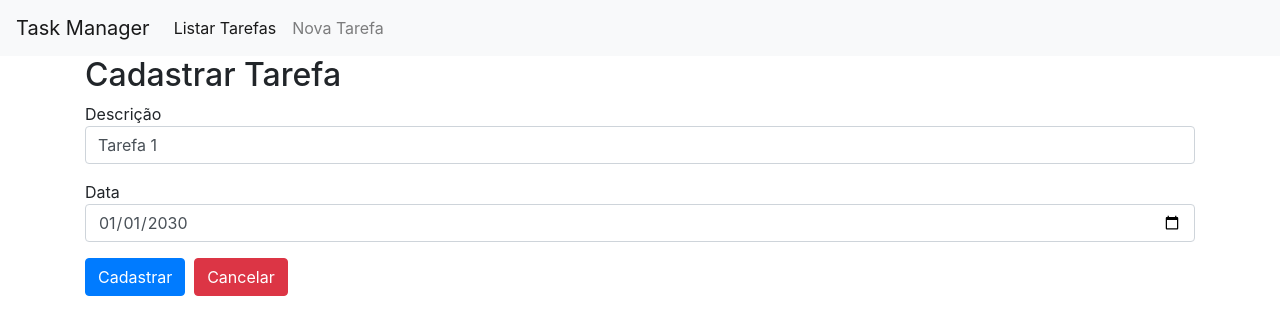
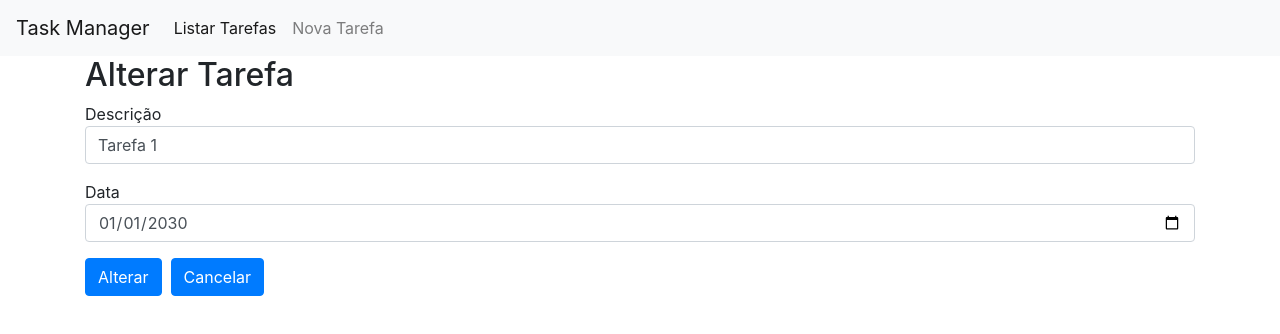
Before and after one commit to vagnersantosdasilva/taskmanager-frontend, a React (Create React App) app: page /form/1 in a window 1280 px wide. Shown: the top 334 px of the page. Built offline with nearby package versions, Linux system fonts and the light colour scheme.

Commit message:
Implementando botao cancelar cadastro no form

```diff
--- a/src/components/TaskForm.js
+++ b/src/components/TaskForm.js
@@ -12,7 +12,8 @@ class TaskForm extends Component {
                 description:"",
                 whenToDo:""
             },
-            redirect:false
+            redirect:false,
+            buttonName:"Cadastrar"
         }
 
         this.onSubmitHandler = this.onSubmitHandler.bind(this);
@@ -26,7 +27,7 @@ class TaskForm extends Component {
 
         if (editId){ //modo de edição
             const task  = TaskService.load(~~editId)// editId convertido para inteiro
-            this.setState ({task :task} );
+            this.setState ({task :task , buttonName:"Alterar"} );
             console.log("task carregada :"+task.description +" / "+task.whenToDo);
         }
 
@@ -54,7 +55,7 @@ class TaskForm extends Component {
             <div>
 
                 <div className="container">
-                    <h2>Cadastrar Tarefa </h2>
+                    <h2>{this.state.buttonName} Tarefa </h2>
                         <form onSubmit={this.onSubmitHandler}>
                             <div className="form-group">
                                 <labal hrmlFor="description">Descrição</labal>
@@ -77,8 +78,17 @@ class TaskForm extends Component {
                             </div>
 
                             <div className="form-group">
-                                <button type="submit" className="btn btn-primary">Cadastrar</button>&nbsp;&nbsp;
-                                <button type="button" className="btn btn-danger">Cancelar</button>
+                                <button
+                                        type="submit"
+                                        className="btn btn-primary">{this.state.buttonName}
+                                </button>&nbsp;&nbsp;
+                                <button
+                                        type="button"
+                                        className="btn btn-primary"
+                                        onClick={()=>{this.setState({redirect:true})}}
+                                        >Cancelar
+
+                                </button>
                             </div>
 
                         </form>
```
